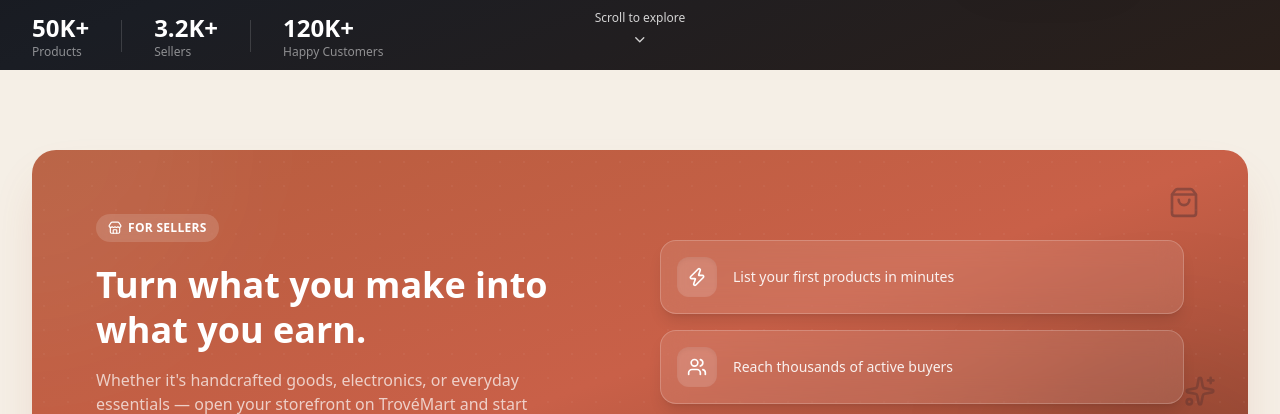
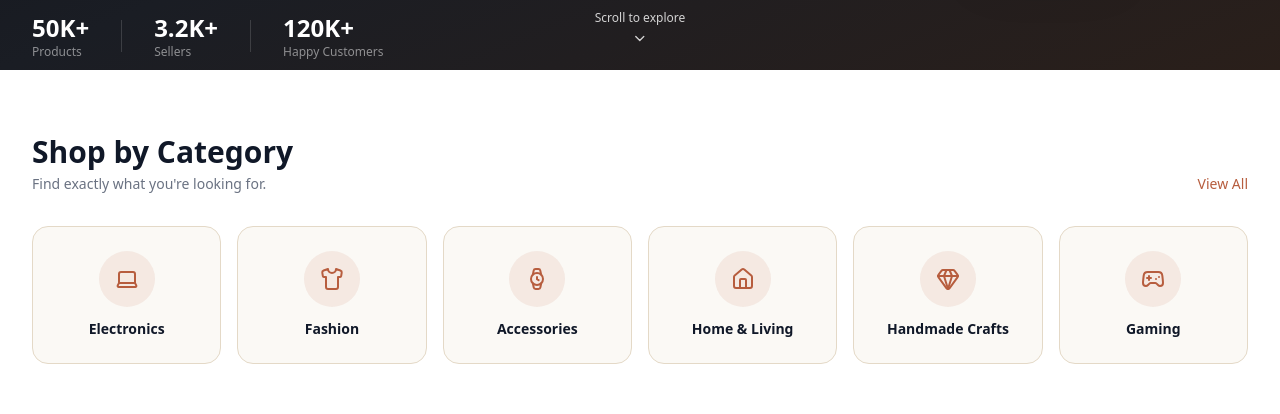
Before and after one commit to ORNOB-083/TroveMart-Online-Shopping-Platform, a Next.js app: page / in a window 1280 px wide. Shown: the part 538-952 px from the top of the page. Built offline with nearby package versions, Linux system fonts and the light colour scheme; no server answers.

Commit message:
Category section added

```diff
--- a/src/app/page.tsx
+++ b/src/app/page.tsx
@@ -1,4 +1,5 @@
 import BecomeSellerSection from "@/components/BecomeSellerSection";
+import CategorySection from "@/components/CategorySection";
 import HeroSection from "@/components/HeroSection";
 import Image from "next/image";
 
@@ -6,6 +7,7 @@ export default function Home() {
   return (
     <div className="">
       <HeroSection />
+      <CategorySection />
       <BecomeSellerSection />
 
     </div>
--- /dev/null
+++ b/src/components/CategorySection.tsx
@@ -0,0 +1,77 @@
+'use client';
+
+import Link from 'next/link';
+import { motion } from 'framer-motion';
+import {
+    Laptop,
+    Shirt,
+    Watch,
+    Home,
+    Gem,
+    Gamepad2,
+    LucideIcon,
+} from 'lucide-react';
+
+interface Category {
+    label: string;
+    value: string;
+    icon: LucideIcon;
+}
+
+const CATEGORIES: Category[] = [
+    { label: 'Electronics', value: 'Electronics', icon: Laptop },
+    { label: 'Fashion', value: 'Fashion', icon: Shirt },
+    { label: 'Accessories', value: 'Accessories', icon: Watch },
+    { label: 'Home & Living', value: 'Home & Living', icon: Home },
+    { label: 'Handmade Crafts', value: 'Handmade Crafts', icon: Gem },
+    { label: 'Gaming', value: 'Gaming', icon: Gamepad2 },
+];
+
+export default function CategorySection() {
+    return (
+        <section className="py-14 sm:py-16 bg-white dark:bg-[#0f1117] transition-colors duration-300">
+            <div className="max-w-7xl mx-auto px-4 sm:px-6 lg:px-8">
+                <div className="flex items-end justify-between mb-8">
+                    <div>
+                        <h2 className="text-2xl sm:text-3xl font-bold text-gray-900 dark:text-gray-100 mb-1">
+                            Shop by Category
+                        </h2>
+                        <p className="text-sm text-gray-500 dark:text-gray-400">
+                            Find exactly what you&apos;re looking for.
+                        </p>
+                    </div>
+                    <Link
+                        href="/items"
+                        className="hidden sm:block text-sm font-medium text-[#B75D3E] dark:text-[#E08B5E] hover:underline"
+                    >
+                        View All
+                    </Link>
+                </div>
+
+                <div className="grid grid-cols-2 sm:grid-cols-3 lg:grid-cols-6 gap-4">
+                    {CATEGORIES.map((cat, i) => (
+                        <motion.div
+                            key={cat.value}
+                            initial={{ opacity: 0, y: 16 }}
+                            whileInView={{ opacity: 1, y: 0 }}
+                            viewport={{ once: true }}
+                            transition={{ duration: 0.35, delay: i * 0.05 }}
+                        >
+                            <Link
+                                href={`/items?category=${encodeURIComponent(cat.value)}`}
+                                className="group flex flex-col items-center justify-center gap-3 p-6 rounded-2xl border border-[#E4D9C7] dark:border-gray-800 bg-[#F5EFE6]/40 dark:bg-[#1a1d24] hover:border-[#B75D3E]/40 dark:hover:border-[#E08B5E]/40 hover:-translate-y-1 hover:shadow-lg hover:shadow-[#B75D3E]/10 transition-all duration-300"
+                            >
+                                <div className="w-14 h-14 rounded-full bg-[#B75D3E]/10 dark:bg-[#E08B5E]/10 flex items-center justify-center group-hover:bg-[#B75D3E]/15 dark:group-hover:bg-[#E08B5E]/15 group-hover:scale-110 transition-all duration-300">
+                                    <cat.icon className="w-6 h-6 text-[#B75D3E] dark:text-[#E08B5E]" />
+                                </div>
+                                <span className="text-sm font-semibold text-gray-900 dark:text-gray-100 text-center">
+                                    {cat.label}
+                                </span>
+                            </Link>
+                        </motion.div>
+                    ))}
+                </div>
+            </div>
+        </section>
+    );
+}
```
